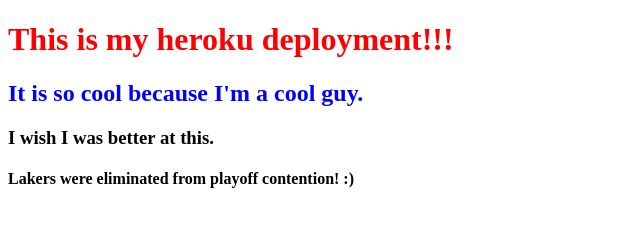
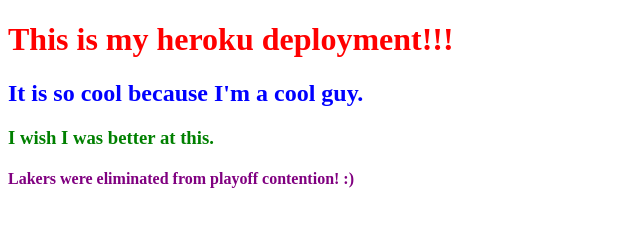
Before and after one commit to bridgecrew-perf6/deployment-demo-24, a plain HTML site: page index.html in a window 1280 px wide. Shown: the whole page, without its empty margins (0-640 px from the left). Drawn offline with Linux system fonts and the light colour scheme.

Commit message:
modified css

```diff
--- a/public/styles.css
+++ b/public/styles.css
@@ -5,3 +5,11 @@
 h2 {
     color: blue;
 }
+
+h3 {
+    color: green;
+}
+
+h4 {
+    color: purple;
+}
```
